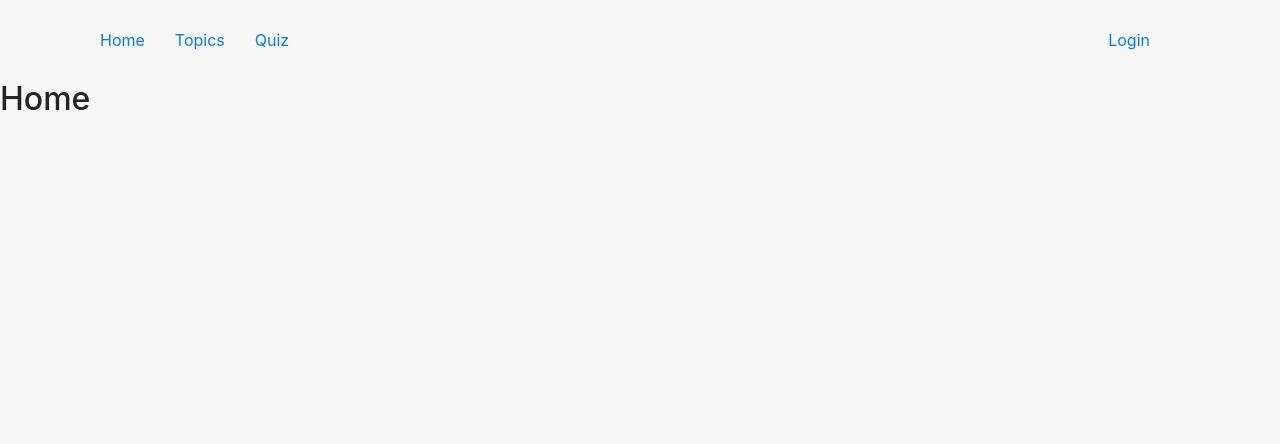
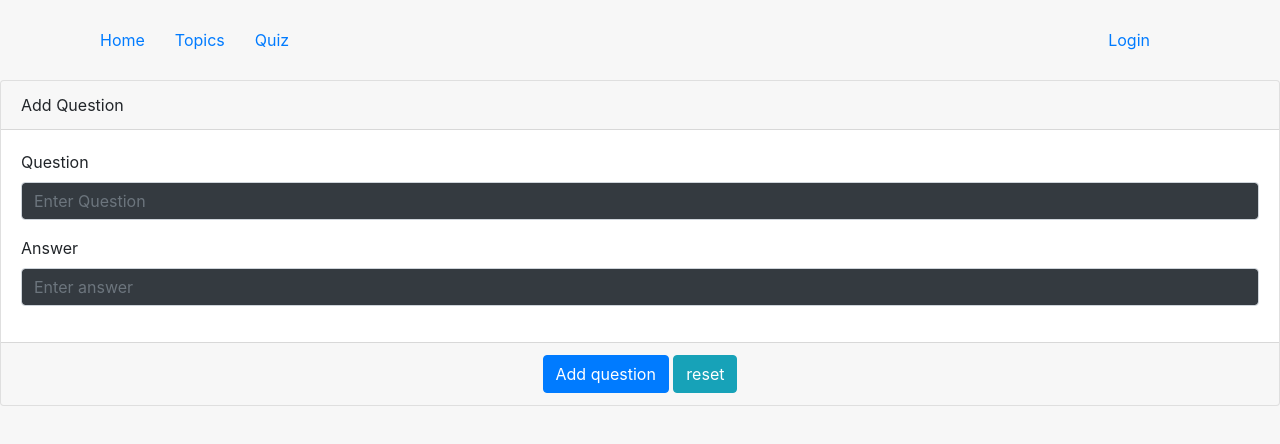
Before and after one commit to malu900/QuizlyClient, a React (Create React App) app: page /addquestion in a window 1280 px wide. Shown: the top 444 px of the page. Built offline with nearby package versions, Linux system fonts and the light colour scheme.

Commit message:
AddQuestion af

```diff
--- a/package.json
+++ b/package.json
@@ -8,11 +8,12 @@
     "@testing-library/jest-dom": "^4.2.4",
     "@testing-library/react": "^9.5.0",
     "@testing-library/user-event": "^7.2.1",
-    "bootstrap": "^4.5.2",
+    "axios": "^0.21.0",
+    "bootstrap": "^4.5.3",
     "jquery": "^3.5.1",
     "node-sass": "^4.14.1",
     "react": "^16.13.1",
-    "react-bootstrap": "^1.3.0",
+    "react-bootstrap": "^1.4.0",
     "react-dom": "^16.13.1",
     "react-router-dom": "^5.2.0",
     "react-scripts": "3.4.3"
--- a/src/App/App.js
+++ b/src/App/App.js
@@ -7,6 +7,7 @@ import { Switch, BrowserRouter, Link, Route } from "react-router-dom";
 import Quiz from "../Quiz";
 import Login from "../auth/Login";
 import Auth from "../auth/Auth";
+import AddQuestion from "../Quiz/AddQuestion";
 
 export class App extends Component {
   constructor(props) {
@@ -32,6 +33,9 @@ export class App extends Component {
           <Route path="/quiz">
             <Quiz />
           </Route>
+          <Route path="/addquestion">
+            <AddQuestion />
+          </Route>
           <Route path="/">
             <Home />
           </Route>
--- /dev/null
+++ b/src/Quiz/AddQuestion.js
@@ -0,0 +1,99 @@
+import React, {Component} from "react";
+import {Card} from "react-bootstrap";
+import Form from "react-bootstrap/Form";
+import Button from "react-bootstrap/Button";
+import MyToast from "./MyToast";
+import axios from 'axios';
+
+export default class AddQuestion extends Component {
+
+    constructor(props) {
+        super(props);
+        this.state = this.initialState;
+        this.state.show = false;
+        this.questionChange = this.questionChange.bind(this);
+        this.submitQuestion = this.submitQuestion.bind(this);
+    }
+
+    initialState = {
+        questionName: '' , answers: ''
+    }
+
+    submitQuestion = event => {
+        event.preventDefault();
+
+        const question ={
+            questionName: this.state.questionName,
+            answers: this.state.answers,
+
+        };
+        axios.post("http://localhost:8081/", question)
+            .then(response =>{
+                if(response.data != null){
+                    this.setState({"show": true});
+                    setTimeout(() => this.setState({"show": false}), 3000);
+                }
+                else{
+                    this.setState({"show": false})
+                }
+            })
+        this.setState(this.initialState);
+    }
+
+    questionChange = event => {
+        this.setState({
+            [event.target.questionName]: event.target.value
+        });
+    }
+
+    resetDish = () => {
+        this.setState(() => this.initialState )
+    }
+
+    render() {
+        const {questionName, answers} = this.state;
+        return (
+            <div>
+                <div style={{"display":this.state.show ? "block" : "none"}}>
+                    <MyToast children = {{show : this.state.show, message:"Question saved Succesfully."}}/>
+                </div>
+                <Card className={""}>
+                    <Card.Header>Add Question</Card.Header>
+                    <Form onReset={this.resetQuestion} onSubmit={this.submitQuestion} id={"questionId"}>
+                        <Card.Body>
+
+                            <Form.Group>
+                                <Form.Label>Question</Form.Label>
+                                <Form.Control required autoComplete={"off"}
+                                              type="text" name={"questionName"}
+                                              value={questionName}
+                                              onChange={this.questionChange}
+                                              className={"bg-dark text-white"}
+                                              placeholder="Enter Question"/>
+                            </Form.Group>
+                            <Form.Group>
+                                <Form.Label>Answer</Form.Label>
+                                <Form.Control required autoComplete={"off"}
+                                              type="text" name={"answers"}
+                                              value={answers}
+                                              onChange={this.questionChange}
+                                              className={"bg-dark text-white"}
+                                              placeholder="Enter answer "/>
+                            </Form.Group>
+
+                        </Card.Body>
+                        <Card.Footer style={{"textAlign": "center"}}>
+                            <Button variant="primary" type="submit">
+                                Add question
+                            </Button>{' '}
+                            <Button variant="info" type={"reset"}>
+                                reset
+                            </Button>
+                        </Card.Footer>
+                    </Form>
+                </Card>
+            </div>
+
+        );
+    }
+}
--- /dev/null
+++ b/src/Quiz/MyToast.js
@@ -0,0 +1,29 @@
+import React,{Component} from 'react';
+import {Toast} from 'react-bootstrap';
+
+export default class MyToast extends Component {
+    render()
+    {
+        const toastCss = {
+            position: 'fixed',
+            top: '10px',
+            right: '10px',
+            zIndex:'1',
+            boxShadow: '0 4px 8px 0 rgba(0, 0, 0, 0.2), 0 6px 20px 0 rgba(0, 0, 0, 0.19)'
+        };
+        return (
+            <div style = {this.props.show ? toastCss: null}>
+                <Toast className = {`border text-white ${this.props.type === "success" ? "border-success bg-success" : "border-danger bg-danger"}`} show={this.props.show}>
+                    <Toast.Header className={`text-white${this.props.type === "success" ? "bg-success" : "bg-danger"}`} closeButton = {false}>
+                        <strong className="mr-auto">Success</strong>
+                    </Toast.Header>
+                    <Toast.Body>
+                        {this.props.message}
+                    </Toast.Body>
+                </Toast>
+            </div>
+
+
+        );
+    };
+}
```
Also changed, not shown: 1 other file (tests, documents, lock files or other folders).
